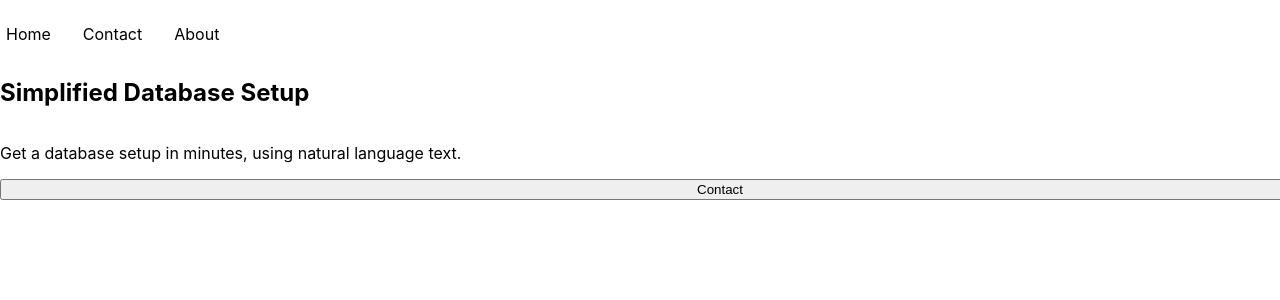
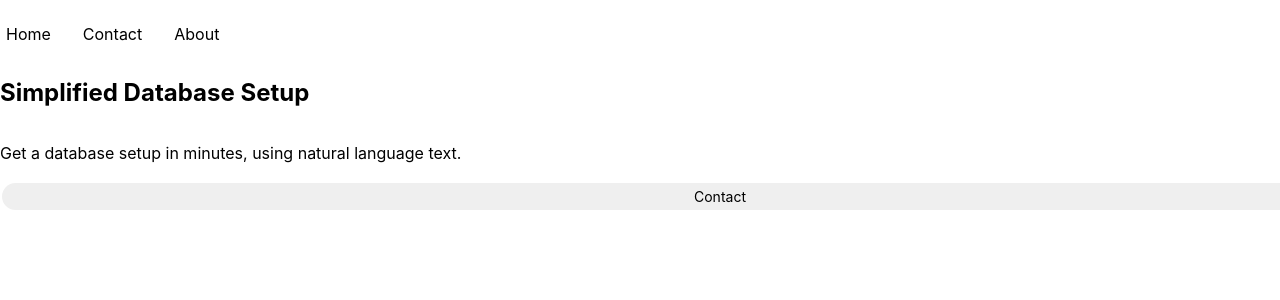
Before and after one commit to FIex-Labs/crispy-guacamole, a React (Create React App) app in the folder my-app/: page / in a window 1280 px wide. Shown: the top 300 px of the page. Built offline with nearby package versions, Linux system fonts and the light colour scheme.

Commit message:
Update PillButton.js
Allow styling from top level component

```diff
--- a/my-app/src/Components/PillButton.js
+++ b/my-app/src/Components/PillButton.js
@@ -1,5 +1,9 @@
 import "../Styles/PillButton.css";
 
 export default function PillButton(props) {
-  return <button className="pill_button">{props.children}</button>;
+  return (
+    <button className="pill" style={props.style}>
+      {props.children}
+    </button>
+  );
 }
```
